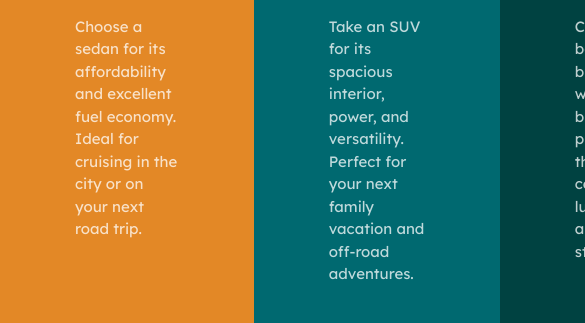
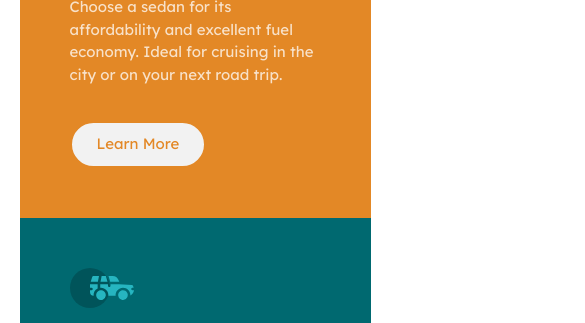
Before and after one commit to ryangholland/3-column-preview-card-compontent, a website built with Vite: page index.html in a window 390 px wide. Shown: the part 271-594 px from the top of the page, 585 px wide, since content can reach past the window. Built offline with nearby package versions, Linux system fonts and the light colour scheme.

Commit message:
Add media queries for small screen sizes

```diff
--- a/style.css
+++ b/style.css
@@ -110,3 +110,38 @@ img {
   color: var(--neutral-very-light-gray);
   border-color: var(--neutral-very-light-gray);
 }
+
+@media (max-width: 955px) {
+  .main-container {
+    flex-direction: column;
+    max-width: 500px;
+    margin-block: 4rem;
+  }
+
+  .sedans-col {
+    border-top-right-radius: 8px;
+    border-bottom-left-radius: 0;
+  }
+
+  .lux-col {
+    border-top-right-radius: 0;
+    border-bottom-left-radius: 8px;
+  }
+}
+
+@media (max-width: 550px) {
+  .main-container {
+    max-width: 90%;
+  }
+
+  .btn {
+    margin-top: 10px;
+  }
+
+  .main-col {
+    padding: 50px 50px;
+    display: flex;
+    flex-direction: column;
+    gap: 25px;
+  }
+}
```
